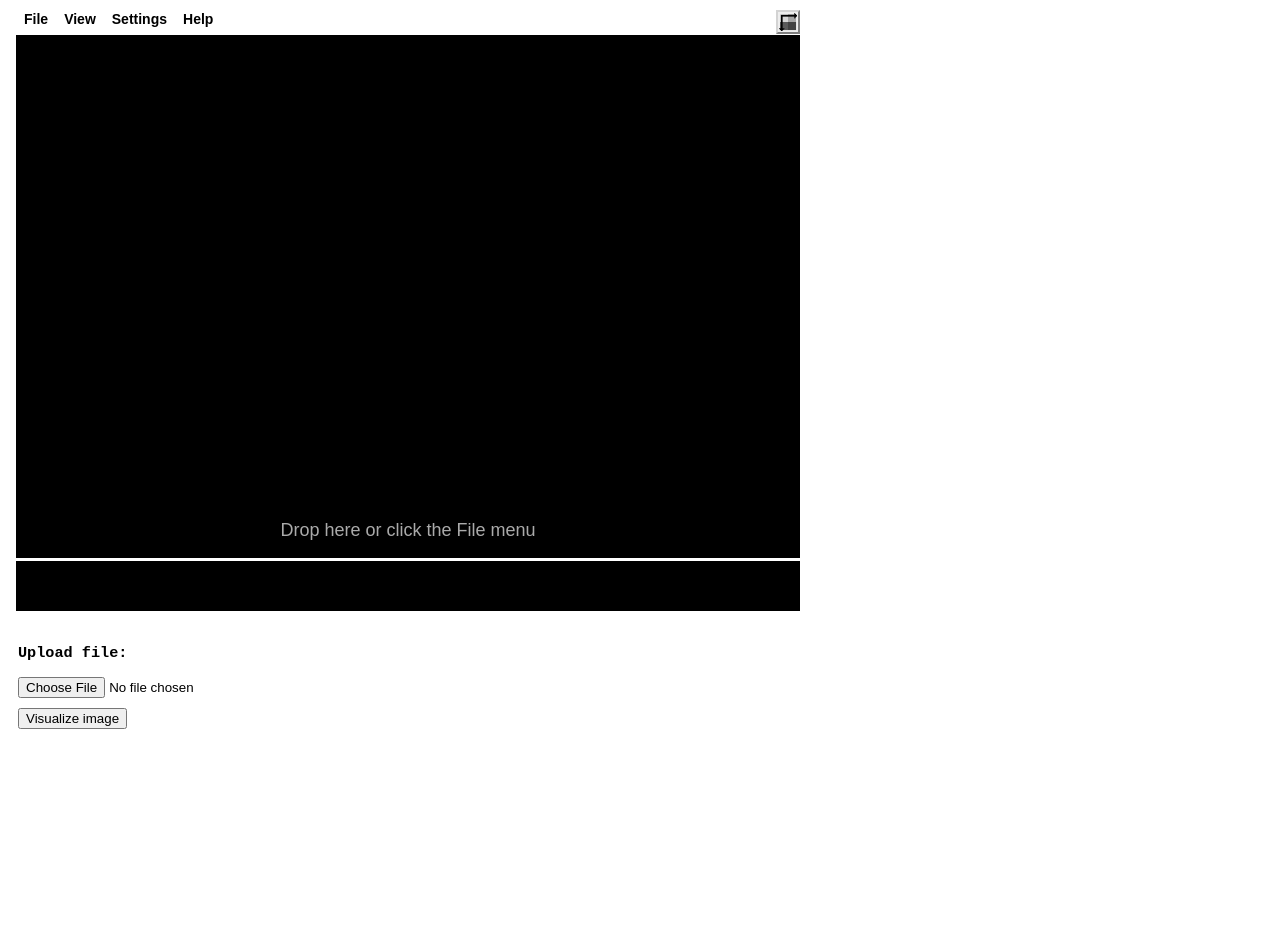
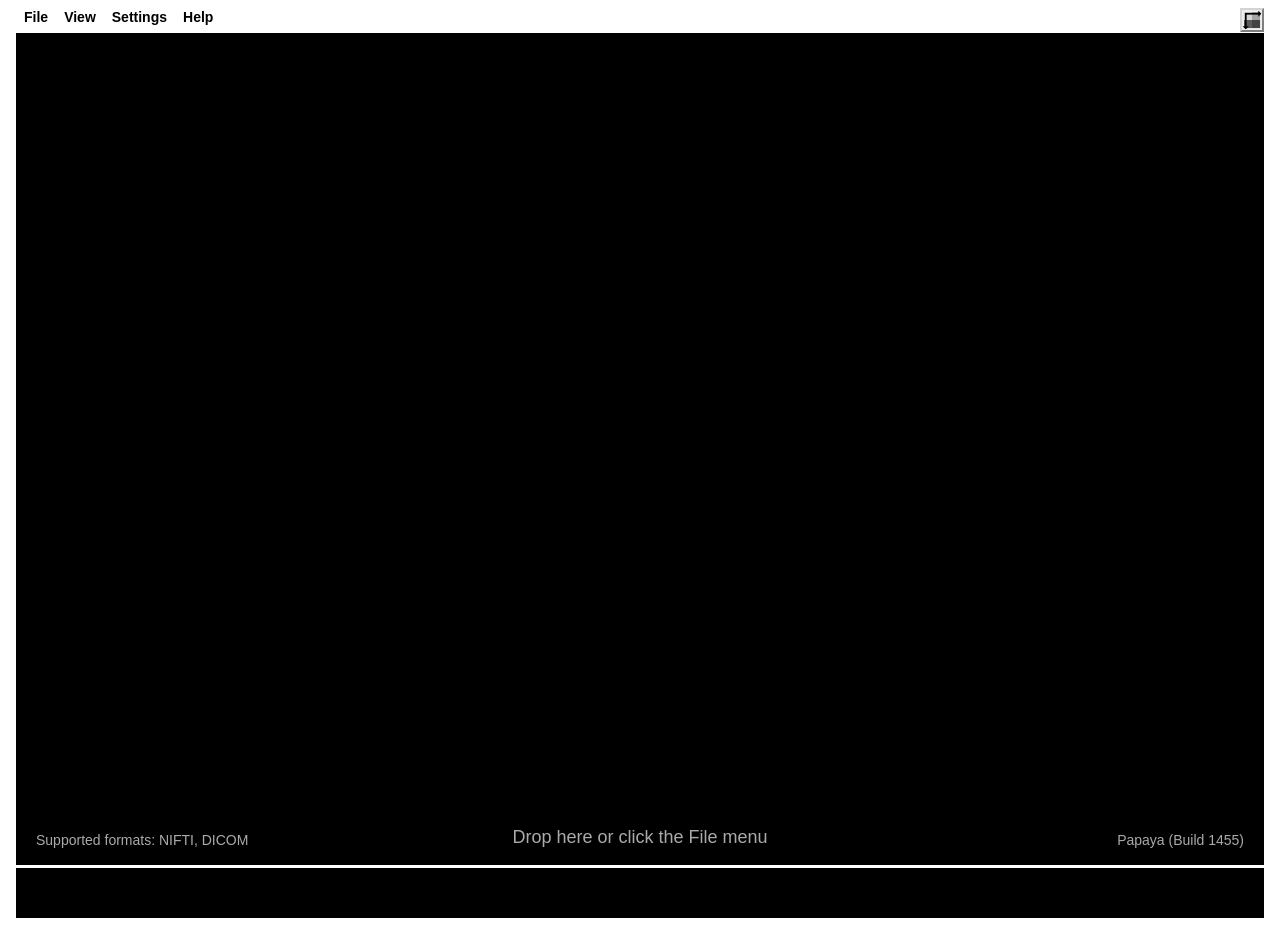
Before and after one commit to almuhkz/oncozeroweb, a React (Create React App) app in the folder oncozeroweb/: page / in a window 1280 px wide. Before the commit the page ends 800 px from the top, so only its background shows below. Built offline with nearby package versions, Linux system fonts and the light colour scheme.

Commit message:
display 80%

```diff
--- a/oncozeroweb/src/App.js
+++ b/oncozeroweb/src/App.js
@@ -1,7 +1,5 @@
-import React, { useCallback, useEffect, useMemo, useState } from 'react';
-
+import React, { useEffect, useMemo, useState } from 'react';
 import './App.css';
-
 import medical_image_preview from './assets/medical_image_preview.jpg';
 
 function App() {
@@ -9,67 +7,33 @@ function App() {
   const [nonDicomImg, setNonDicomImg] = useState(false);
 
   const params = useMemo(() => {
-    const p = []; p["kioskMode"] = false;
+    const p = [];
+    p["kioskMode"] = false;
     return p;
-  }, [])
+  }, []);
 
   useEffect(() => {
     window.papaya.Container.startPapaya();
     window.papaya.Container.resetViewer(0, params);
   }, [params]);
 
-  const updateImage = useCallback((_event) => {
-    _event.preventDefault();
-
-    if (selectedFile.type.startsWith("image")) {
-      setNonDicomImg(true);
-    } else {
-      setNonDicomImg(false);
-    }
-
-    try {
-      params["images"] = [URL.createObjectURL(selectedFile)];
-      window.papaya.Container.resetViewer(0, params);
-    } catch (error) {
-      console.error(error)
-    }
-  }, [params, selectedFile]);
-
-  const selectFile = useCallback(
-    (e) => setSelectedFile(e.target.files[0]), []);
-
-  const handleURLExpired = useCallback((e) => {
+  const handleURLExpired = (e) => {
     e.target.onerror = null;
     e.target.src = medical_image_preview;
-  }, []);
+  };
 
   return (
-    <div>
-      <div style={{ "width": "800px", "marginTop": "10px" }}>
-        <div id="papaya_viewer" class="papaya" hidden={nonDicomImg}></div>
-        {!!selectedFile && !!nonDicomImg && <img
-          alt="Medical file preview"
-          src={URL.createObjectURL(selectedFile)}
-          style={{ width: "800px", height: "600px", objectFit: "contain" }}
-          onError={handleURLExpired}
-        />
-        }
-        <br />
-
-        <form style={{ margin: "10px" }}
-          onSubmit={updateImage}>
-          <label style={{ fontFamily: "monospace" }}>
-            <h3>Upload file:</h3>
-            <input
-              required
-              type="file"
-              onChange={selectFile} />
-          </label>
-          <br />
-          <button type="submit" style={{ "marginTop": "10px" }}>
-            Visualize image
-          </button>
-        </form>
+    <div className="container">
+      <div className="content">
+        <div id="papaya_viewer" className="papaya" hidden={nonDicomImg}></div>
+        {!!selectedFile && !!nonDicomImg && (
+          <img
+            alt="Medical file preview"
+            src={URL.createObjectURL(selectedFile)}
+            className="preview-image"
+            onError={handleURLExpired}
+          />
+        )}
       </div>
     </div>
   );
```
